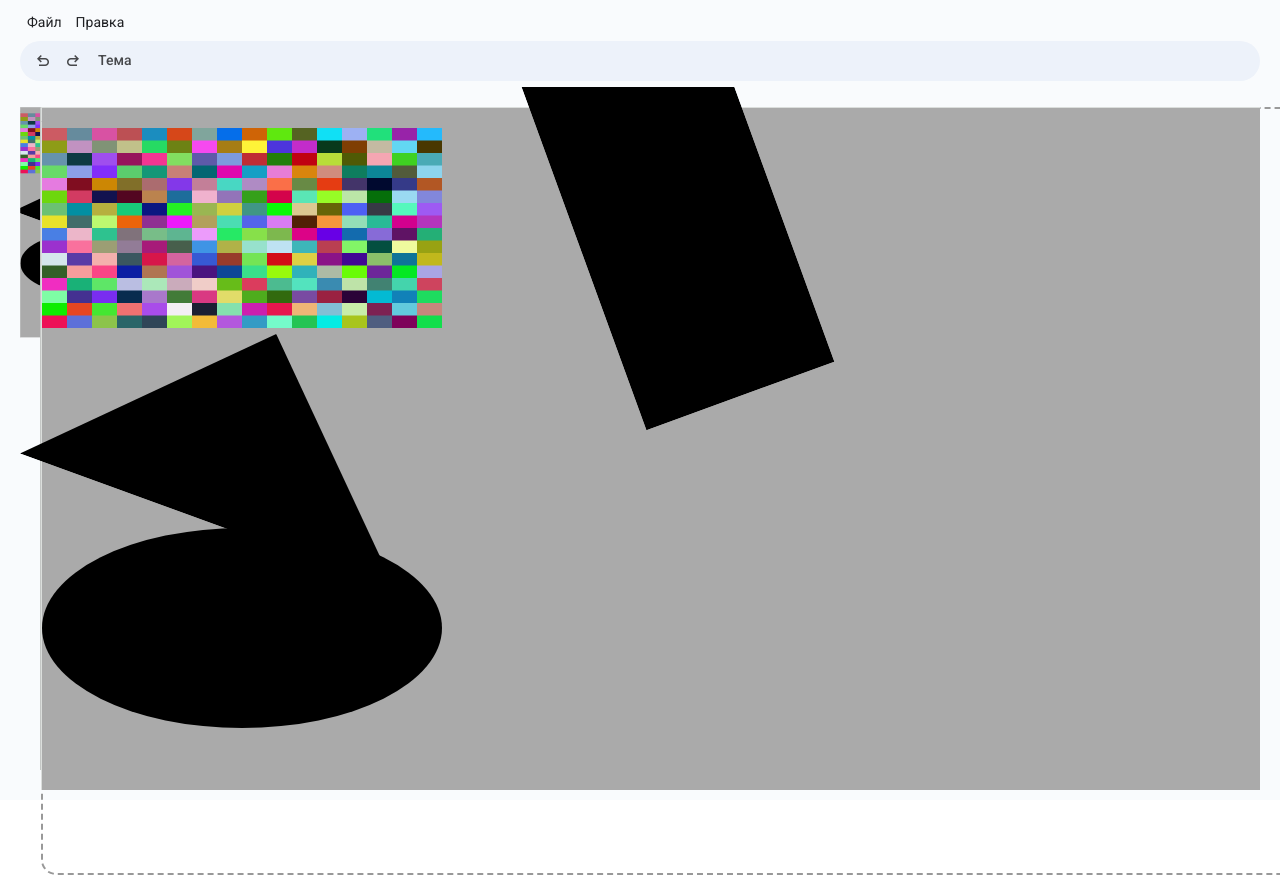
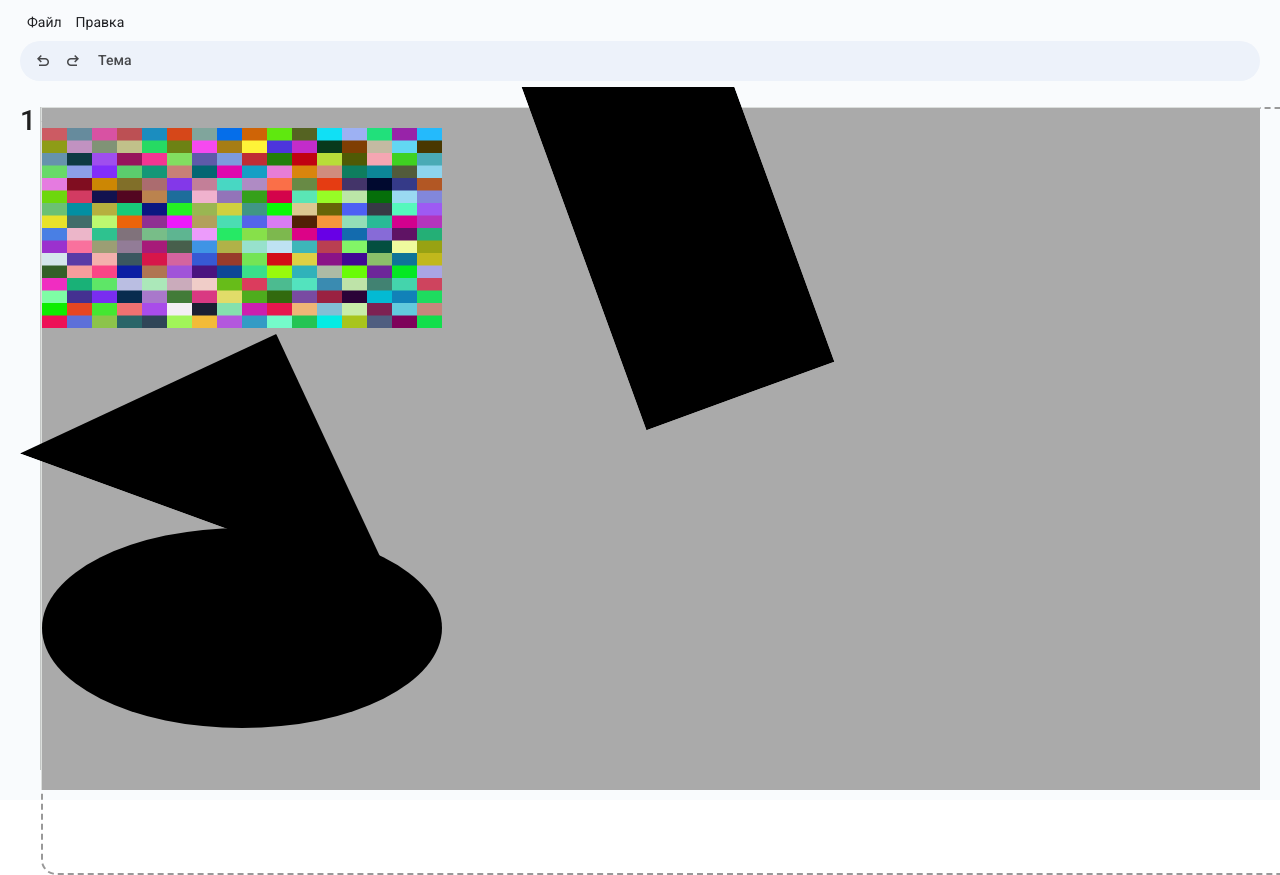
Before and after one commit to Romancikh/presentation-maker, a React (Vite) app: page / in a window 1280 px wide. Shown: the top 875 px of the page. Built offline with nearby package versions, Linux system fonts and the light colour scheme.

Commit message:
Add slide indexes

```diff
--- a/src/components/SlideBar/SlideBar.css
+++ b/src/components/SlideBar/SlideBar.css
@@ -4,12 +4,24 @@
   padding-right: 20px;
   border-right: 1px solid #c4c7c5;
   gap: 15px;
-  overflow-y: scroll;
+  overflow-y: auto;
+}
+
+.slide-bar__element {
+  display: flex;
+}
+
+.slide-bar__index {
+  color: #1f1f1f;
+  font:
+    500 normal 28px/1 Roboto,
+    sans-serif;
 }
 
 .slide-bar__wrapper {
   width: calc(1366px * 0.3);
   height: calc(768px * 0.3);
+  margin-left: 20px;
 }
 
 .slide-bar__slide {
--- a/src/components/SlideBar/SlideBar.tsx
+++ b/src/components/SlideBar/SlideBar.tsx
@@ -10,9 +10,12 @@ function SlideBar({ slides }: SlideBarProps) {
   return (
     <div className="slide-bar">
       {slides.length > 0 &&
-        slides.map((slide) => (
-          <div className="slide-bar__wrapper">
-            <Slide slide={slide} className="slide-bar__slide" />
+        slides.map((slide, index) => (
+          <div className="slide-bar__element">
+            <div className="slide-bar__index">{index + 1}</div>
+            <div className="slide-bar__wrapper">
+              <Slide slide={slide} className="slide-bar__slide" />
+            </div>
           </div>
         ))}
     </div>
```
